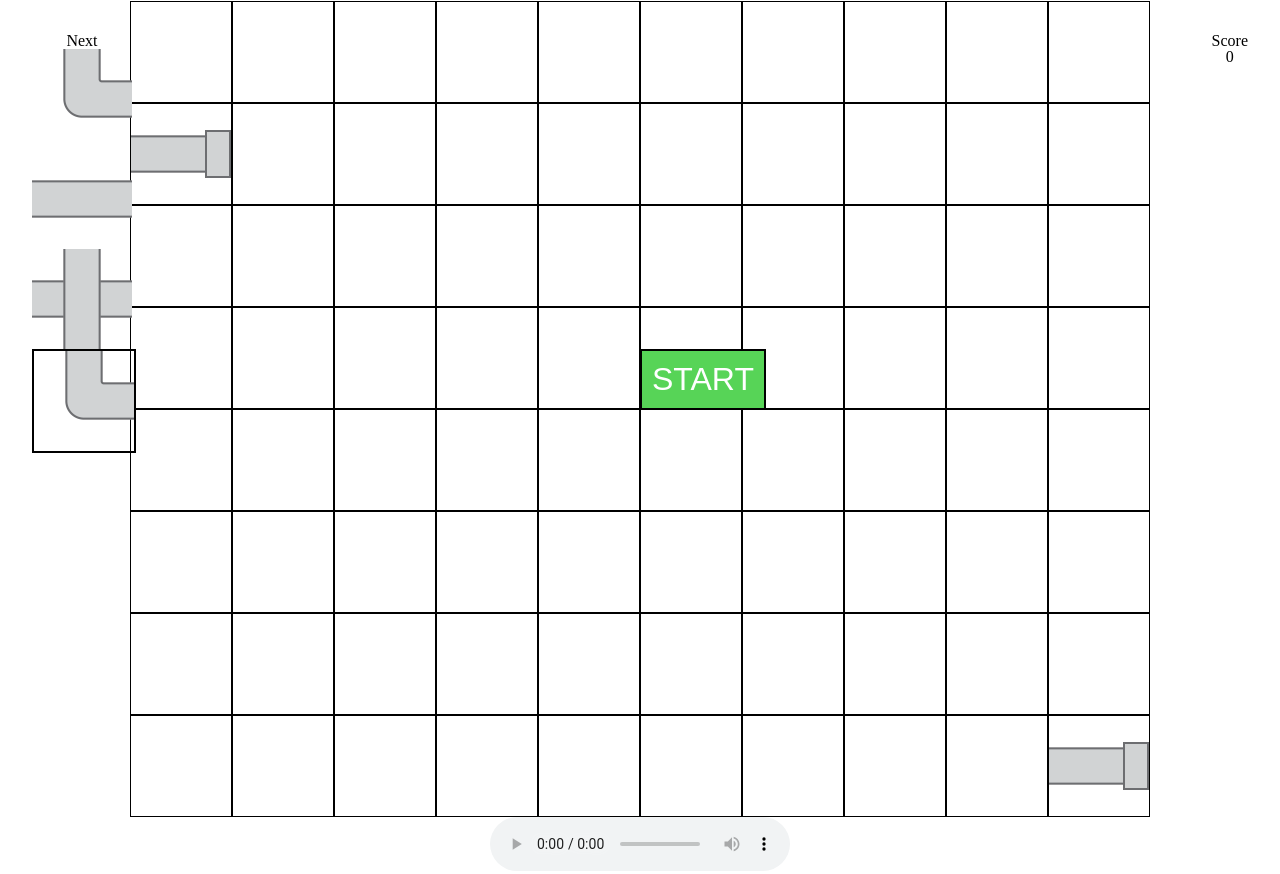
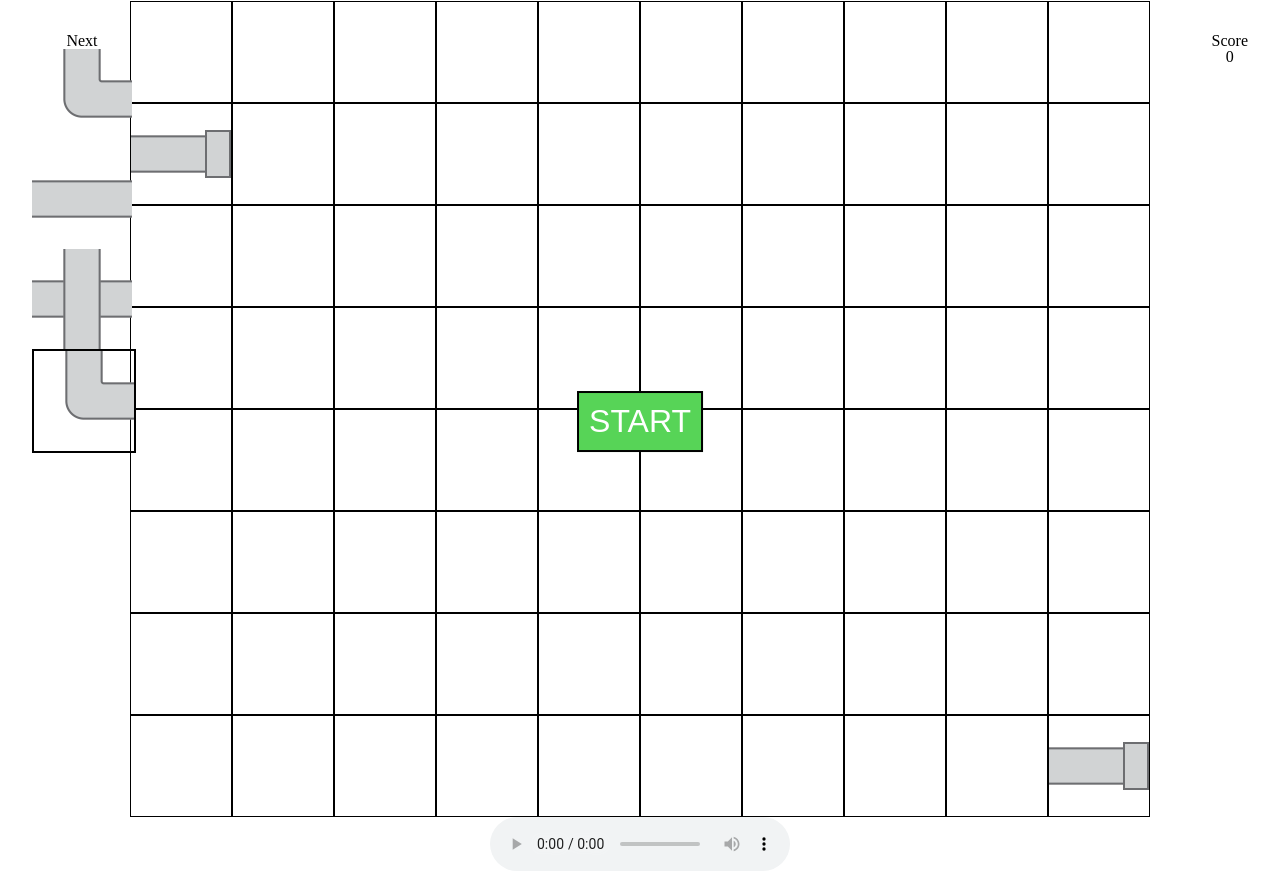
Before and after one commit to ntan1/pipe-dream, a plain HTML site: page index.html in a window 1280 px wide. Shown: the part 51-925 px from the top of the page. Drawn offline with nearby package versions, Linux system fonts and the light colour scheme.

Commit message:
Centered start button

```diff
--- a/assets/css/style.css
+++ b/assets/css/style.css
@@ -4,6 +4,7 @@ h1 {
 
 main {
     text-align: center;
+    position: relative;
 }
 
 header {
@@ -20,11 +21,12 @@ header {
     border: 2px solid black;
     padding: 10px;
     position: absolute;
-    top: 50%;
     color: white;
     font-size: 2em;
     text-transform: uppercase;
     cursor: pointer;
+    top: 50%;
+    transform: translate(-50%, -77%);
 }
 
 .row {
```
